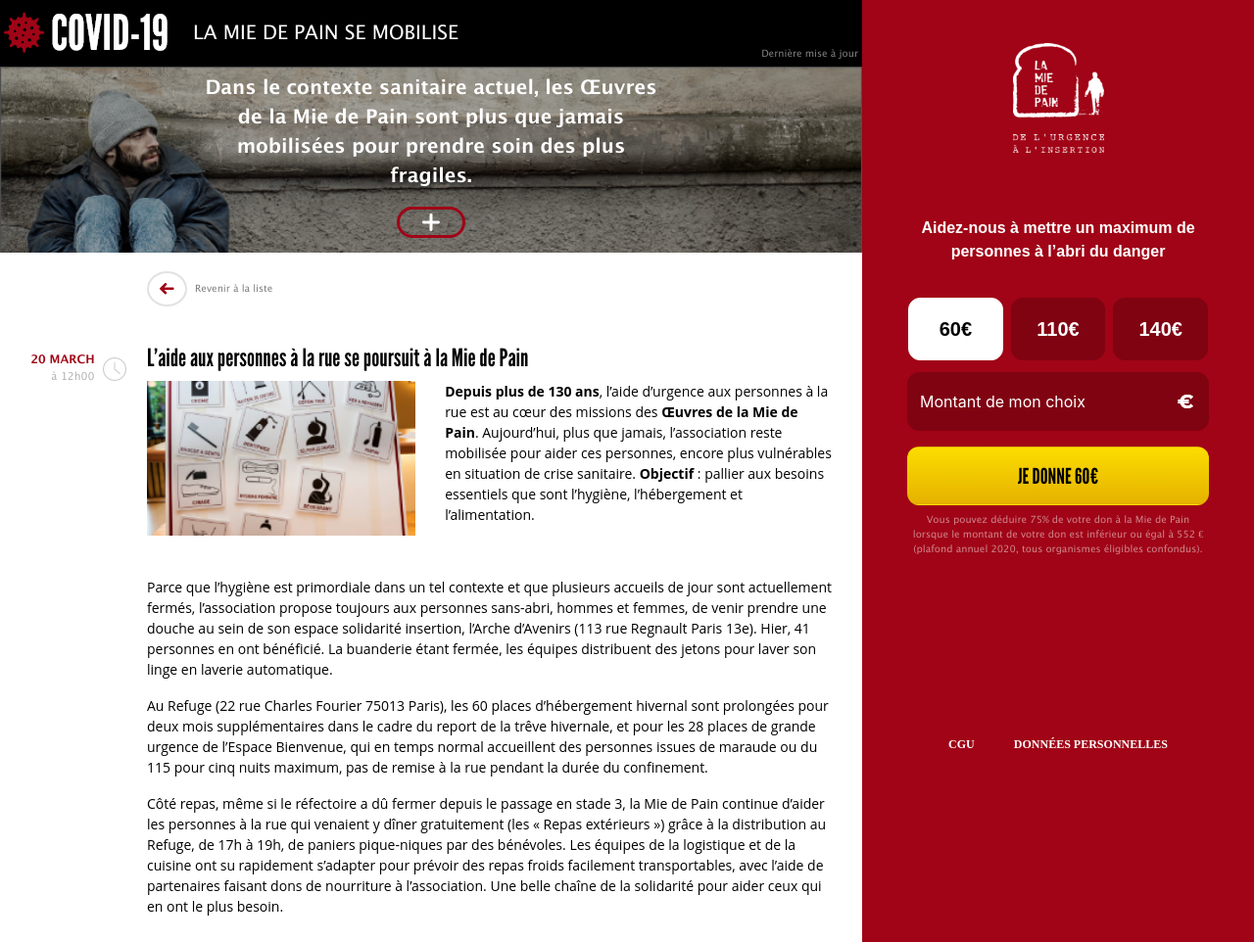
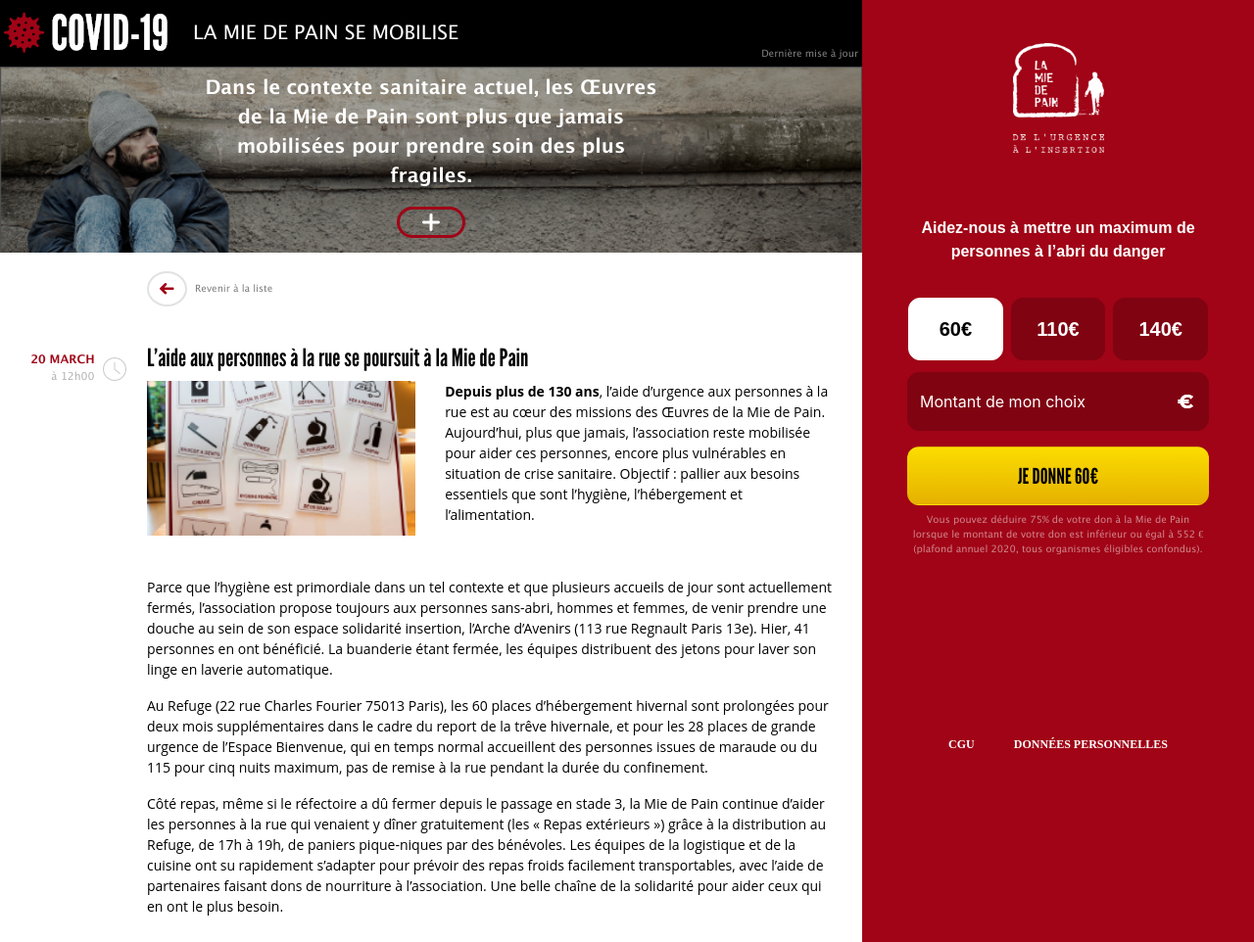
Before and after one commit to adfinitas-app/mdp-covid, a Jekyll site: the page built from _posts/2020-03-20-laide-aux-personnes-à-la-rue-se-poursuit-à-la-mie-de-pain.md, in a window 1280 px wide and 962 px high. Shown: the whole window at 98% size. Built offline with Jekyll 4.4.1, drawn with Linux system fonts in a browser that asks for light colours; nearby versions of some CDN libraries.

```diff
--- a/_posts/2020-03-20-laide-aux-personnes-à-la-rue-se-poursuit-à-la-mie-de-pain.md
+++ b/_posts/2020-03-20-laide-aux-personnes-à-la-rue-se-poursuit-à-la-mie-de-pain.md
@@ -3,12 +3,11 @@ date: 2020-03-20 12:00:00
 title: L’aide aux personnes à la rue se poursuit à la Mie de Pain
 description_html: >-
   <p><strong>Depuis plus de 130 ans</strong>, l&rsquo;aide d&rsquo;urgence aux
-  personnes &agrave; la rue est au c&oelig;ur des missions des
-  <strong>&OElig;uvres de la Mie de Pain</strong>. Aujourd&rsquo;hui, plus que
-  jamais, l&rsquo;association reste mobilis&eacute;e pour aider ces personnes,
-  encore plus vuln&eacute;rables en situation de crise sanitaire.
-  <strong>Objectif </strong>: pallier aux besoins essentiels que sont
-  l&rsquo;hygi&egrave;ne, l&rsquo;h&eacute;bergement et
+  personnes &agrave; la rue est au c&oelig;ur des missions des &OElig;uvres de
+  la Mie de Pain. Aujourd&rsquo;hui, plus que jamais, l&rsquo;association reste
+  mobilis&eacute;e pour aider ces personnes, encore plus vuln&eacute;rables en
+  situation de crise sanitaire. Objectif : pallier aux besoins essentiels que
+  sont l&rsquo;hygi&egrave;ne, l&rsquo;h&eacute;bergement et
   l&rsquo;alimentation.</p><p>&nbsp;</p>
 video:
   - video_code_block:
```
